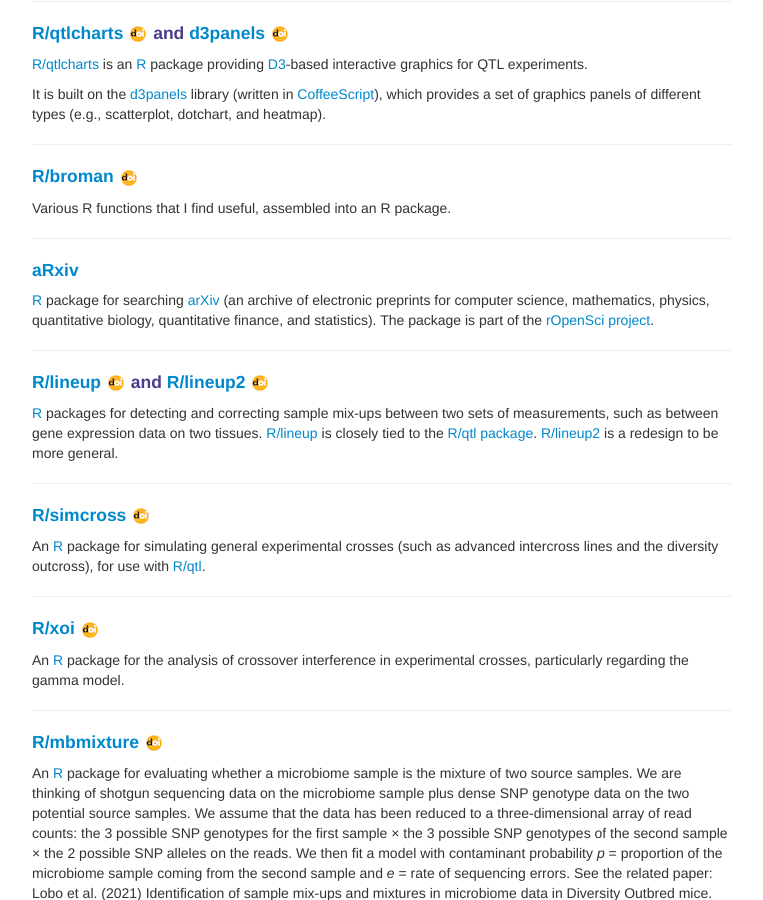
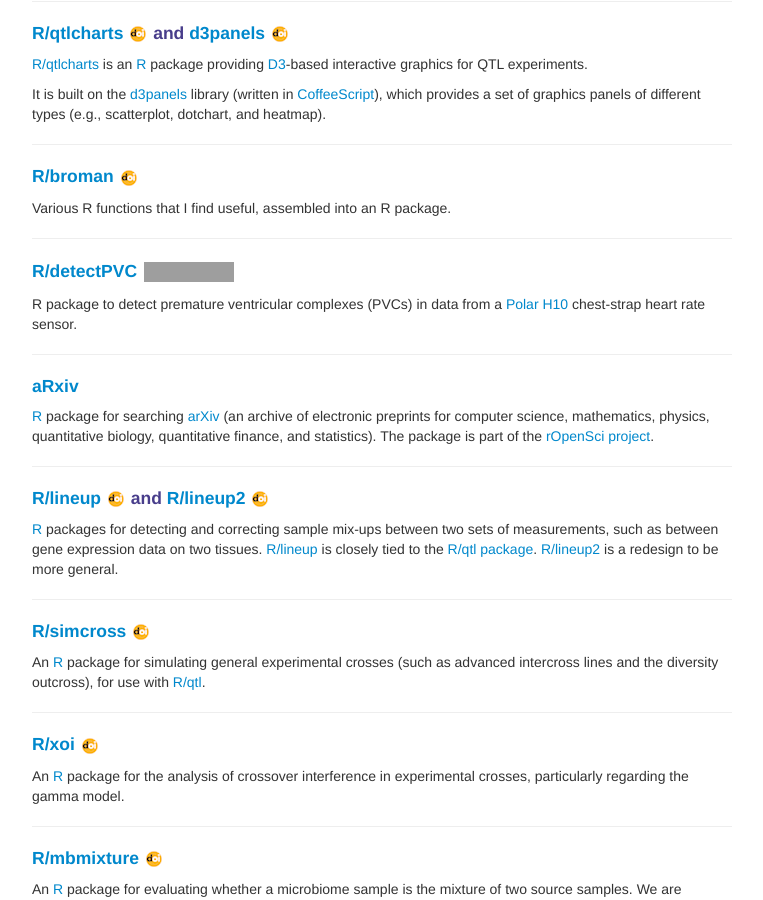
Before and after one commit to kbroman/kbroman.github.io, a Jekyll site: the page built from software.md, in a window 1280 px wide and 900 px high, scrolled down 540 px. Shown: the whole window, without its empty margins (258-1021 px from the left). Built offline with Jekyll 4.4.1, drawn with Linux system fonts in a browser that asks for light colours; grey boxes are pictures that could not be loaded.

Commit message:
software.md: add detectPVC

```diff
--- a/software.md
+++ b/software.md
@@ -64,6 +64,13 @@ dotchart, and heatmap).
 #### <a name="broman"></a>[R/broman](https://github.com/kbroman/broman) [![zenodo DOI](icons16/doi-icon.png)](https://doi.org/10.5281/zenodo.2636796)
 
 Various R functions that I find useful, assembled into an R package.
+
+---
+
+#### <a name="detectPVC"></a>[R/detectPVC](https://github.com/kbroman/detectPVC) [![zenodo DOI](https://zenodo.org/badge/794298079.svg)](https://zenodo.org/doi/10.5281/zenodo.11174768)
+
+R package to detect premature ventricular complexes (PVCs) in data from a [Polar
+H10](https://www.polar.com/us-en/sensors/h10-heart-rate-sensor) chest-strap heart rate sensor.
 
 ---
 
```
